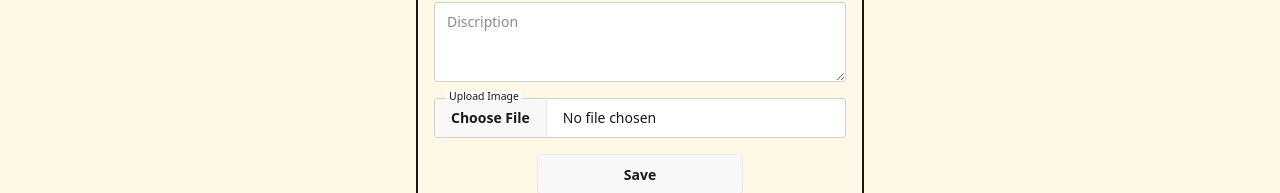
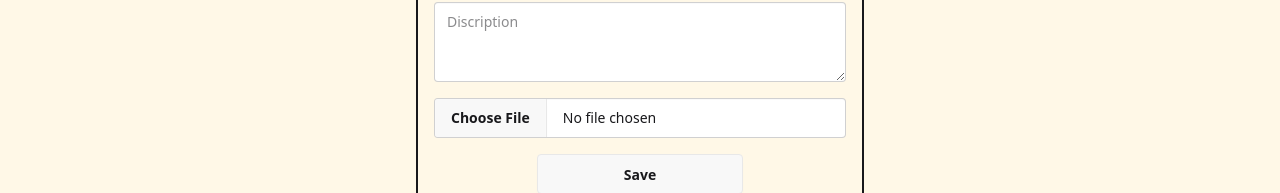
Before and after one commit to sujoykarnel/lutinoParkPetShop, a React (Vite) app in the folder client/: page /admin/addProduct in a window 1280 px wide. Shown: the part 250-443 px from the top of the page. Built offline with nearby package versions, Linux system fonts and the light colour scheme.

Commit message:
Firebaase init

```diff
--- a/client/package.json
+++ b/client/package.json
@@ -11,6 +11,7 @@
   },
   "dependencies": {
     "@tailwindcss/vite": "^4.1.16",
+    "firebase": "^12.5.0",
     "react": "^19.1.1",
     "react-dom": "^19.1.1",
     "react-icons": "^5.5.0",
--- /dev/null
+++ b/client/src/firebase/firebase.config.jsx
@@ -0,0 +1,19 @@
+// Import the functions you need from the SDKs you need
+import { initializeApp } from "firebase/app";
+// TODO: Add SDKs for Firebase products that you want to use
+// https://firebase.google.com/docs/web/setup#available-libraries
+
+// Your web app's Firebase configuration
+const firebaseConfig = {
+  apiKey: import.meta.env.VITE_apiKey,
+  authDomain: import.meta.env.VITE_authDomain,
+  projectId: import.meta.env.VITE_projectId,
+  storageBucket: import.meta.env.VITE_storageBucket,
+  messagingSenderId: import.meta.env.VITE_messagingSenderId,
+  appId: import.meta.env.VITE_appId,
+};
+
+// Initialize Firebase
+const app = initializeApp(firebaseConfig);
+
+export default app;
--- a/client/src/pages/Admin/AddMaterial.jsx
+++ b/client/src/pages/Admin/AddMaterial.jsx
@@ -23,6 +23,7 @@ const AddMaterial = () => {
             type="text"
             name="name"
             placeholder="Name"
+            required
             className="input input-md w-full"
           />
           <span>Name</span>
@@ -30,6 +31,7 @@ const AddMaterial = () => {
         <select
           defaultValue="Pick a Origin"
           name="originId"
+          required
           className="select w-full"
         >
           <option disabled={true}>Pick a Origin</option>
@@ -42,6 +44,7 @@ const AddMaterial = () => {
         <select
           defaultValue="Pick a UOM"
           name="primaryUomId"
+          required
           className="select w-full"
         >
           <option disabled={true}>Pick a UOM</option>
@@ -52,8 +55,6 @@ const AddMaterial = () => {
           ))}
         </select>
 
-        <input type="file" name="image" className="file-input  w-full" />
-
         <div className="grid justify-items-center">
           <button className="btn w-6/12">Save</button>
         </div>
--- a/client/src/pages/Admin/AddProduct.jsx
+++ b/client/src/pages/Admin/AddProduct.jsx
@@ -25,14 +25,7 @@ const AddProduct = () => {
         ></textarea>
         <span>Discription</span>
       </label>
-      <label className="floating-label">
-        <input
-          type="file"
-          placeholder="Upload Image"
-          className="file-input  w-full"
-        />
-        <span>Upload Image</span>
-      </label>
+      <input type="file" name="image" className="file-input  w-full" />
       <div className="grid justify-items-center">
         <button className="btn w-6/12">Save</button>
       </div>
```
Also changed, not shown: client/src/Provider/AuthProvider.jsx (added), 2 other files (tests, documents, lock files or other folders).
